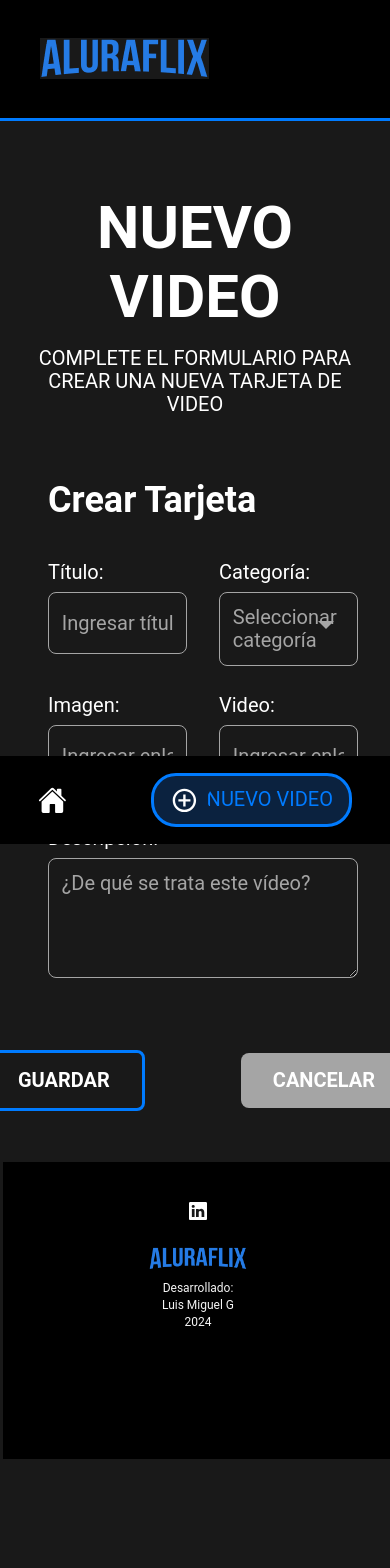
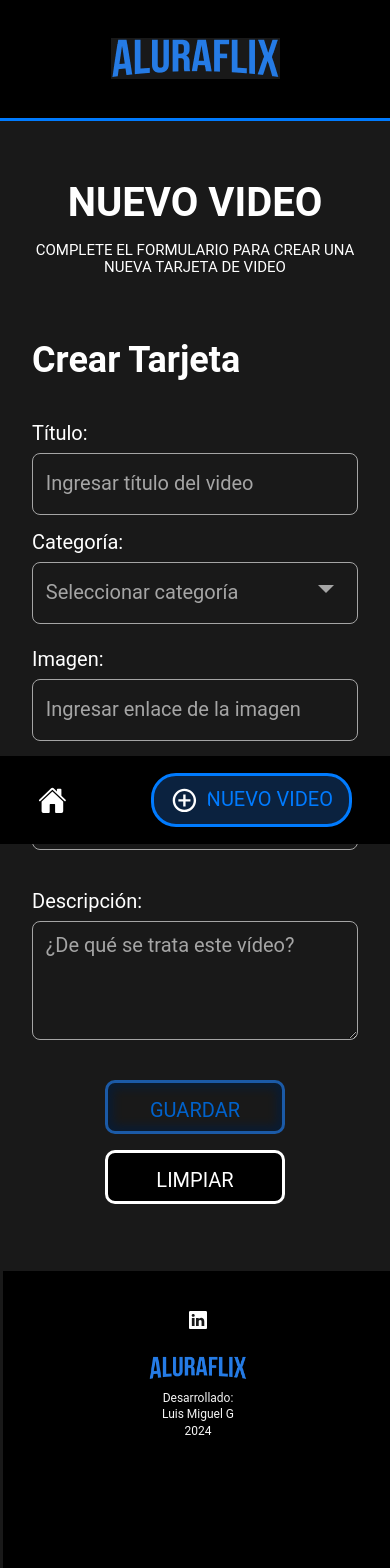
Before and after one commit to LMiguelGJ/AluraFlix, a React (Vite) app: page /newVideo in a window 390 px wide. Shown: the top 1568 px of the page. Before the commit the page ends 1462 px from the top, so only its background shows below. Built offline with nearby package versions, Linux system fonts and the light colour scheme; data requests are answered from the project's data file.

Commit message:
Se implementaron sombras y difuminados en los bordes, ajustes de responsive, actualización en el tamaño y ancho de las cards, corrección en la altura de campos y ancho de formularios, y refactorización del código de botones para mejorar la reutilización.

```diff
--- a/src/components/banner/Banner.jsx
+++ b/src/components/banner/Banner.jsx
@@ -22,10 +22,8 @@ function Banner({ card, categoryLookup }) {
                 <h2 className={styles.title}>{title}</h2>
                 <p className={styles.subtitle}>{description}</p>
             </section>
-            <section className={styles.container} style={{
+            <section className={styles.containerBainner} style={{
                 borderColor: primaryColor,
-                borderStyle: 'solid',
-                borderWidth: '4px'
             }}>
                 <iframe
                     src={link}
--- a/src/components/card/Card.css
+++ b/src/components/card/Card.css
@@ -1,6 +1,6 @@
 .card {
-    width: 375px;
-    height: 280px;
+    width: 26.875rem;
+    height: 20rem;
     margin-bottom: 1.5rem;
     margin-top: 2rem;
     display: flex;
@@ -41,17 +41,18 @@
     display: flex;
     justify-content: space-evenly;
     align-items: center;
-    gap: 1.5rem;
     font-size: 1rem;
     margin-top: 4px;
     border-radius: 0 0 10px 10px;
-    height: 28%;
+    height: 3.688rem;
 }
 
 .card__icon-wrapper {
     display: flex;
     align-items: center;
+    justify-content: center;
     background-color: transparent;
+    width: 6.839rem;
 }
 .card__icon-wrapper:hover {
     color: var(--color-blue);
@@ -91,11 +92,5 @@
     }
     .card {
         width: 100%;
-        height: 100%;
-    }
-
-    .card__icons {
-        height: 100%;
-        padding: 1rem;
     }
 }
--- a/src/components/card/Card.jsx
+++ b/src/components/card/Card.jsx
@@ -20,11 +20,11 @@ const Card = ({ datos, primaryColor, onClick, onDelete, onEdit }) => {
                 <figcaption className="card__icons" >
                     <div className="card__icon-wrapper card-icon-delete" onClick={(e) => { e.stopPropagation(); onDelete(); }}>
                         <RiDeleteBin2Line className="card__icon" />
-                        <span className="card__icon-text">Eliminar</span>
+                        <span className="card__icon-text">BORRAR</span>
                     </div>
                     <div className="card__icon-wrapper card-icon-edit" onClick={(e) => { e.stopPropagation(); onEdit(datos); }}>
                         <RiEdit2Line className="card__icon" />
-                        <span className="card__icon-text">Editar</span>
+                        <span className="card__icon-text">EDITAR</span>
                     </div>
                 </figcaption>
             </figure>
--- a/src/components/category/Category.css
+++ b/src/components/category/Category.css
@@ -1,6 +1,6 @@
 .category {
     width: 100%;
-    padding: 2rem;
+    padding: 0.5rem 0;
     box-sizing: border-box;
     text-align: center;
     font-size: 2rem;
@@ -18,11 +18,10 @@
 .card__container {
     display: flex;
     overflow-x: auto;
-    gap: 2rem;
     padding: 1rem;
     white-space: nowrap;
     -webkit-overflow-scrolling: touch;
-    margin: 0 2rem;
+    margin: 0 0.5rem;
 }
 
 .card__container::-webkit-scrollbar {
@@ -36,6 +35,7 @@
 
 .card__container::-webkit-scrollbar-track {
     background: rgba(0, 0, 0, 0.1);
+    margin: 0 1.8rem;
 }
 
 .card {
--- a/src/components/header/Header.module.css
+++ b/src/components/header/Header.module.css
@@ -6,6 +6,7 @@
     background-color: var(--color-black);
     border-bottom: 3px solid var(--color-blue);
 }
+
 a{ text-decoration: none;}
 
 .logoContainer{
@@ -37,6 +38,12 @@ a{ text-decoration: none;}
 }
 
 @media (max-width: 600px) {
+    .header {
+        display: flex;
+        align-items: center;
+        justify-content: center;
+    }
+
     .navLinks {
         display: none;
         flex-direction: column;
--- a/src/components/modal/Modal.jsx
+++ b/src/components/modal/Modal.jsx
@@ -5,6 +5,7 @@ import './Modal.css';
 import categoryData from '../../data/CategoryData';
 import OptionList from '../optionList/OptionList';
 import { validateForm } from '../../utils/ValidateForm';
+import FormButton from '../button/FormButton';
 
 const Modal = ({ card, isOpen, onClose, onSave }) => {
     const initialFormData = useMemo(() => ({
@@ -54,7 +55,7 @@ const Modal = ({ card, isOpen, onClose, onSave }) => {
         }
     };
 
-    const handleClear = () => {
+    const handleCancel = () => {
         setFormData(initialFormData);
         setErrors({});
         setIsButtonDisabled(true);
@@ -123,21 +124,19 @@ const Modal = ({ card, isOpen, onClose, onSave }) => {
                         />
                         {errors.description && <span className="error-message">{errors.description}</span>}
                     </label>
-                    <div className="modal-buttons">
-                        <button
+                    <div className="new-video__form-buttons">
+                        <FormButton
                             type="submit"
-                            className={`modal-button-save ${isButtonDisabled ? 'disabled' : ''}`}
+                            label="GUARDAR"
                             disabled={isButtonDisabled}
-                        >
-                            GUARDAR
-                        </button>
-                        <button
+                            buttonType="form-button--save"
+                        />
+                        <FormButton
                             type="button"
-                            className='modal-button-delete'
-                            onClick={handleClear}
-                        >
-                            LIMPIAR
-                        </button>
+                            label="LIMPIAR"
+                            onClick={handleCancel}
+                            buttonType="form-button--cancel"
+                        />
                     </div>
                 </form>
             </div>
--- a/src/pages/newVideo/NewVideo.css
+++ b/src/pages/newVideo/NewVideo.css
@@ -152,40 +152,30 @@
     background-color: transparent;
 }
 
-.new-video__form-buttons {
-    display: flex;
-    justify-content: center;
-    align-items: center;
-    width: 100%;
-    margin-top: 2rem;
+
+/* *MEDIA QUERIES */
+@media screen and (max-width: 768px) {
+    .new-video__title {
+        font-size: 2.5rem;
+    }
+    .new-video__description {
+        font-size: 0.938rem;
+    }
+    .new-video__form {
+        max-width: 100%;
+    }
+    .new-video__form-title {
+        font-size: 2.25rem;
     }
 
-.new-video__form-button {
-    padding: 1rem 2rem;
-    font-size: 1.25rem;
-    font-weight: 700;
-    margin: 0 3rem 1rem 3rem;
-    border: none;
-    border-radius: 0.5rem;
-    cursor: pointer;
-    transition: background-color 0.3s ease;
+    .form-section {
+        display: flex;
+        flex-direction: column;
     }
 
-.new-video__form-button--save {
-    border: 3px solid var(--color-blue);
-    color: var(--color-white);
+    .form-section__left,
+    .form-section__right {
+        margin: 0;
     }
 
-.new-video__form-button--save:hover {
-    box-shadow: inset 0 0 1px 2px var(--color-light-gray);
-    box-sizing: border-box;
 }
-
-.new-video__form-button--cancel {
-    background-color: var(--color-light-gray);
-    color: var(--color-text);
-}
-
-.new-video__form-button--cancel:hover {
-    background-color: var(--color-light-gray);
-}
--- a/src/pages/newVideo/NewVideo.jsx
+++ b/src/pages/newVideo/NewVideo.jsx
@@ -5,6 +5,7 @@ import categoryData from '../../data/CategoryData';
 import { validateForm } from '../../utils/ValidateForm';
 import OptionList from '../../components/optionList/OptionList';
 import { useVideoContext } from '../../contexts/VideoContext';
+import FormButton from '../../components/button/FormButton';
 
 function NewVideo() {
     const { addVideo } = useVideoContext();
@@ -184,20 +185,18 @@ function NewVideo() {
                         </div>
                     </div>
                     <div className="new-video__form-buttons">
-                        <button
+                        <FormButton
                             type="submit"
-                            className="new-video__form-button new-video__form-button--save"
+                            label="GUARDAR"
                             disabled={isButtonDisabled}
-                        >
-                            GUARDAR
-                        </button>
-                        <button
+                            buttonType="form-button--save"
+                        />
+                        <FormButton
                             type="button"
-                            className="new-video__form-button new-video__form-button--cancel"
+                            label="LIMPIAR"
                             onClick={handleCancel}
-                        >
-                            CANCELAR
-                        </button>
+                            buttonType="form-button--cancel"
+                        />
                     </div>
                 </form>
             </div>
```
Also changed, not shown: src/components/banner/Banner.module.css (+33 -12 lines), src/components/modal/Modal.css (+16 -45 lines), 1 other file (tests, documents, lock files or other folders). Lines whose indentation alone changed are shown as unchanged.
